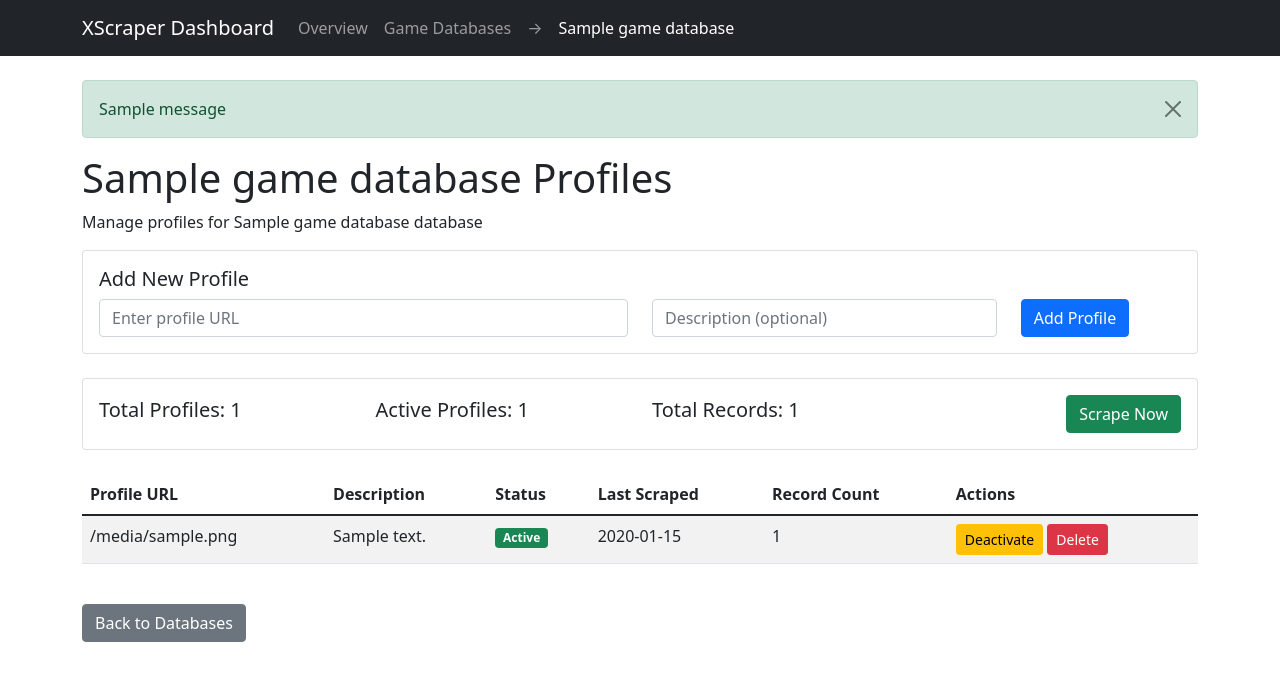
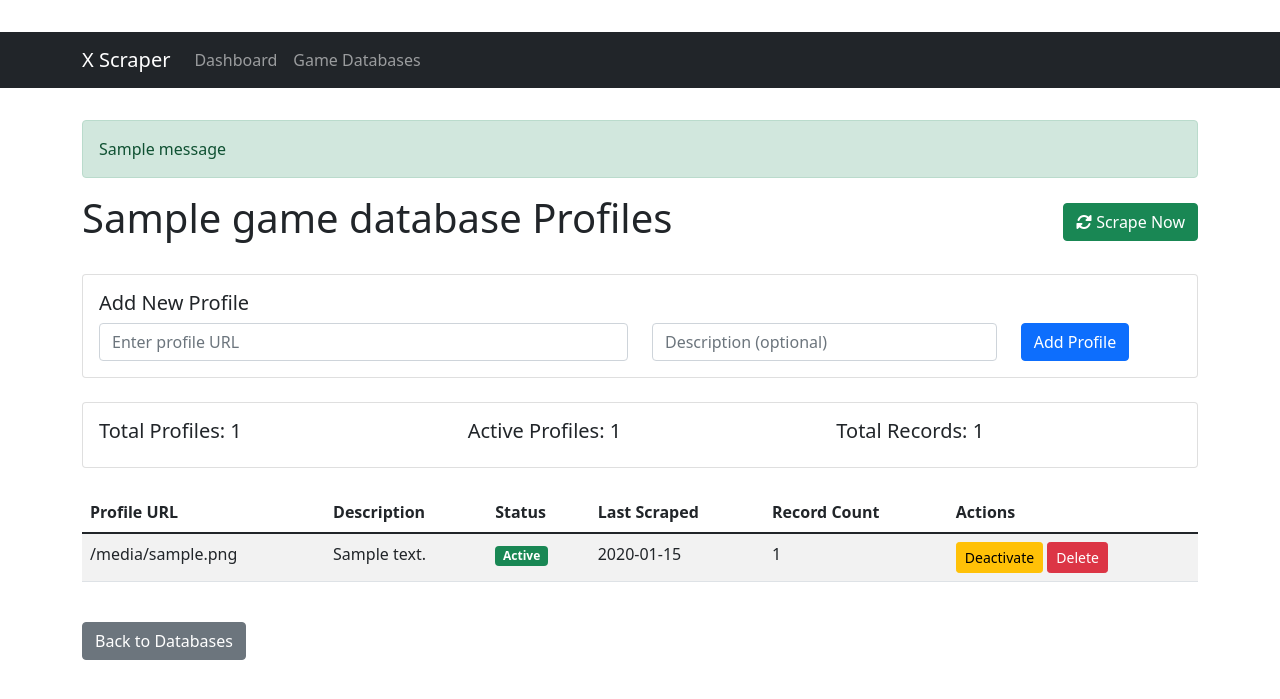
Before and after one commit to rwcod/xscrap, a Flask app: page /databases/1 in a window 1280 px wide. Shown: the top 699 px of the page. Run offline with Flask 3, Linux system fonts and the light colour scheme; one stand-in notice (Sample message) is shown; a database or web service that is not in the repository returns one stand-in record (values such as "Sample title"); some libraries are stand-ins or nearby versions.

Commit message:
Add Scrape Now button and update templates with Font Awesome icons

```diff
--- a/templates/base.html
+++ b/templates/base.html
@@ -3,52 +3,62 @@
 <head>
     <meta charset="UTF-8">
     <meta name="viewport" content="width=device-width, initial-scale=1.0">
-    <title>XScraper Dashboard</title>
+    <title>X Scraper</title>
+    <!-- Bootstrap CSS -->
     <link href="https://cdn.jsdelivr.net/npm/bootstrap@5.1.3/dist/css/bootstrap.min.css" rel="stylesheet">
+    <!-- Font Awesome -->
+    <link rel="stylesheet" href="https://cdnjs.cloudflare.com/ajax/libs/font-awesome/6.0.0/css/all.min.css">
+    <style>
+        body {
+            padding-top: 2rem;
+            padding-bottom: 2rem;
+        }
+        .navbar {
+            margin-bottom: 2rem;
+        }
+        .flash-messages {
+            margin-bottom: 1rem;
+        }
+    </style>
 </head>
 <body>
+    <!-- Navigation -->
     <nav class="navbar navbar-expand-lg navbar-dark bg-dark">
         <div class="container">
-            <a class="navbar-brand" href="/">XScraper Dashboard</a>
+            <a class="navbar-brand" href="{{ url_for('index') }}">X Scraper</a>
             <button class="navbar-toggler" type="button" data-bs-toggle="collapse" data-bs-target="#navbarNav">
                 <span class="navbar-toggler-icon"></span>
             </button>
             <div class="collapse navbar-collapse" id="navbarNav">
                 <ul class="navbar-nav">
                     <li class="nav-item">
-                        <a class="nav-link" href="/">Overview</a>
+                        <a class="nav-link" href="{{ url_for('index') }}">Dashboard</a>
                     </li>
                     <li class="nav-item">
-                        <a class="nav-link" href="/databases">Game Databases</a>
+                        <a class="nav-link" href="{{ url_for('databases') }}">Game Databases</a>
                     </li>
-                    {% if database %}
-                    <li class="nav-item">
-                        <span class="nav-link">→</span>
-                    </li>
-                    <li class="nav-item">
-                        <a class="nav-link active">{{ database.name }}</a>
-                    </li>
-                    {% endif %}
                 </ul>
             </div>
         </div>
     </nav>
 
-    <div class="container mt-4">
+    <div class="container">
+        <!-- Flash Messages -->
         {% with messages = get_flashed_messages(with_categories=true) %}
             {% if messages %}
-                {% for category, message in messages %}
-                    <div class="alert alert-{{ category }} alert-dismissible fade show" role="alert">
-                        {{ message }}
-                        <button type="button" class="btn-close" data-bs-dismiss="alert" aria-label="Close"></button>
-                    </div>
-                {% endfor %}
+                <div class="flash-messages">
+                    {% for category, message in messages %}
+                        <div class="alert alert-{{ category }}">{{ message }}</div>
+                    {% endfor %}
+                </div>
             {% endif %}
         {% endwith %}
 
+        <!-- Main Content -->
         {% block content %}{% endblock %}
     </div>
 
+    <!-- Bootstrap JS Bundle with Popper -->
     <script src="https://cdn.jsdelivr.net/npm/bootstrap@5.1.3/dist/js/bootstrap.bundle.min.js"></script>
 </body>
 </html>
--- a/templates/profiles.html
+++ b/templates/profiles.html
@@ -3,8 +3,14 @@
 {% block content %}
 <div class="row">
     <div class="col-md-12">
-        <h1>{{ database.name }} Profiles</h1>
-        <p>Manage profiles for {{ database.name }} database</p>
+        <div class="d-flex justify-content-between align-items-center mb-4">
+            <h1>{{ database.name }} Profiles</h1>
+            <form method="POST" action="{{ url_for('scrape_profiles', slug=database.slug) }}">
+                <button type="submit" class="btn btn-success">
+                    <i class="fas fa-sync-alt"></i> Scrape Now
+                </button>
+            </form>
+        </div>
 
         <!-- Add new profile form -->
         <div class="card mb-4">
@@ -26,25 +32,18 @@
             </div>
         </div>
 
-        <!-- Database Stats and Actions -->
+        <!-- Database Stats -->
         <div class="card mb-4">
             <div class="card-body">
-                <div class="row align-items-center">
-                    <div class="col-md-3">
+                <div class="row">
+                    <div class="col-md-4">
                         <h5>Total Profiles: {{ profiles|length if profiles else 0 }}</h5>
                     </div>
-                    <div class="col-md-3">
+                    <div class="col-md-4">
                         <h5>Active Profiles: {{ active_profiles if active_profiles else 0 }}</h5>
                     </div>
-                    <div class="col-md-3">
+                    <div class="col-md-4">
                         <h5>Total Records: {{ total_records if total_records else 0 }}</h5>
-                    </div>
-                    <div class="col-md-3 text-end">
-                        <form method="POST" action="{{ url_for('scrape_profiles', slug=database.slug) }}" style="display: inline;">
-                            <button type="submit" class="btn btn-success">
-                                <i class="fas fa-sync"></i> Scrape Now
-                            </button>
-                        </form>
                     </div>
                 </div>
             </div>
```
